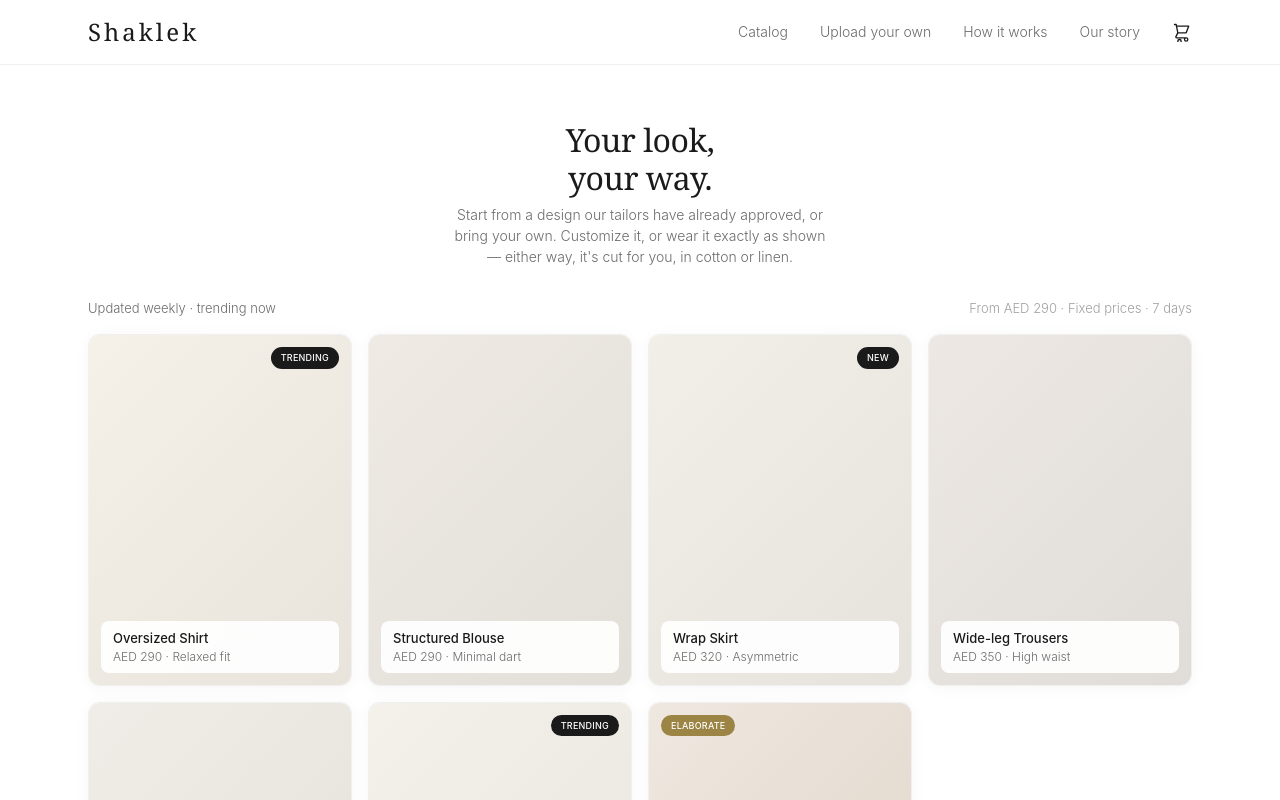
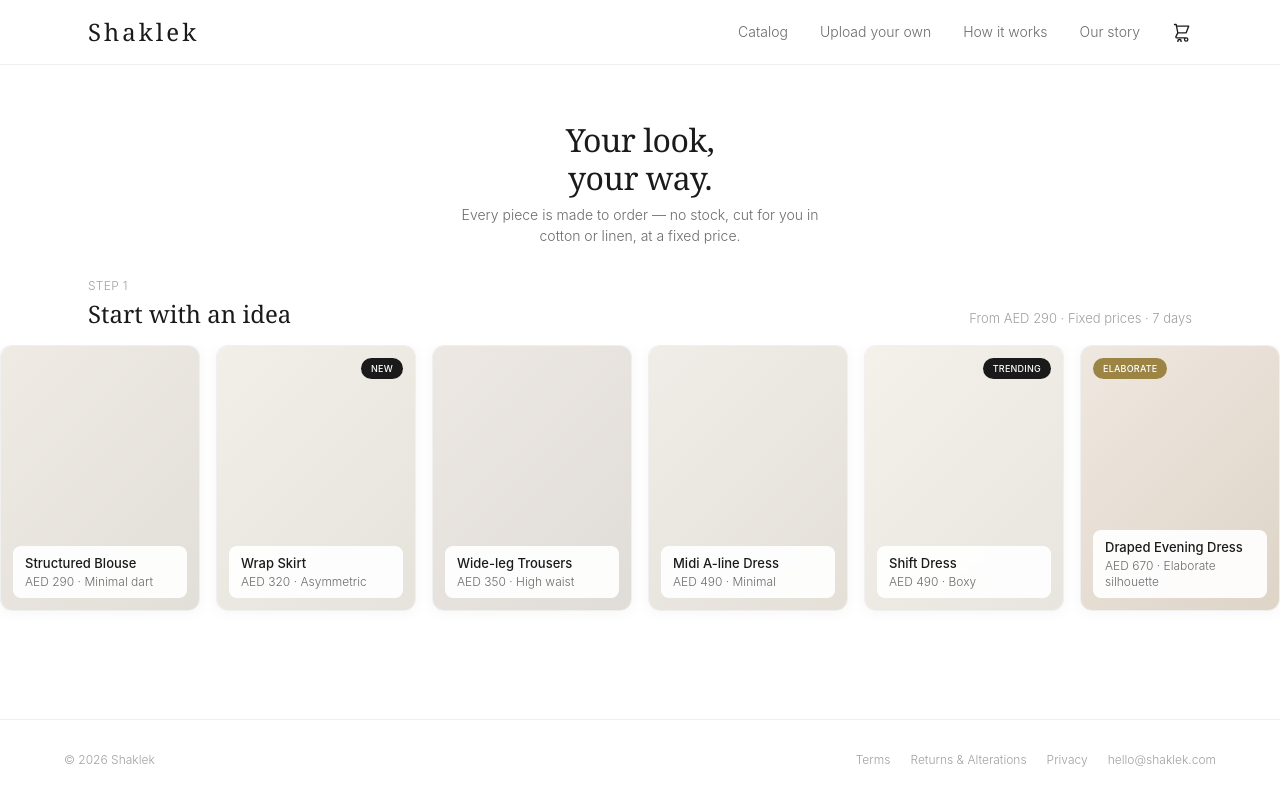
Before and after one commit to shaklekdev/shaklek-website, a Next.js app in the folder website/: page / in a window 1280 px wide. Shown: the top 800 px of the page. Built offline with nearby package versions, Linux system fonts and the light colour scheme.

Commit message:
Unify catalog + upload as Step 1 on homepage
Catalog shown as a horizontal-scroll carousel (overflow-x-auto + snap)
with "Upload your own" as the last card in the same row, under a shared
"Step 1: Start with an idea" heading -- one entry point, not two
separate destinations.

```diff
--- a/website/src/app/globals.css
+++ b/website/src/app/globals.css
@@ -90,3 +90,11 @@ h3 {
   margin-top: 6px;
   line-height: 1.5;
 }
+
+.no-scrollbar {
+  scrollbar-width: none;
+  -ms-overflow-style: none;
+}
+.no-scrollbar::-webkit-scrollbar {
+  display: none;
+}
--- a/website/src/app/page.tsx
+++ b/website/src/app/page.tsx
@@ -1,3 +1,4 @@
+import Link from "next/link";
 import Header from "@/components/Header";
 import CatalogCard from "@/components/CatalogCard";
 import { catalog } from "@/data/catalog";
@@ -14,28 +15,45 @@ export default function Home() {
           your way.
         </h1>
         <p className="subtitle mx-auto mt-3 max-w-sm">
-          Start from a design our tailors have already approved, or bring
-          your own. Customize it, or wear it exactly as shown — either way,
-          it&apos;s cut for you, in cotton or linen.
+          Every piece is made to order — no stock, cut for you in cotton or
+          linen, at a fixed price.
         </p>
       </section>
 
       <section className="mx-auto w-full max-w-6xl px-6 pb-4">
-        <div className="flex items-center justify-between">
-          <p className="text-[13px] text-text-2">
-            Updated weekly · trending now
-          </p>
-          <p className="text-[13px] text-text-3">
-            From AED 290 · Fixed prices · 7 days
-          </p>
+        <div className="flex items-end justify-between">
+          <div>
+            <p className="text-xs tracking-wide text-text-3 uppercase">Step 1</p>
+            <h2 className="mt-1 text-lg text-text">Start with an idea</h2>
+          </div>
+          <p className="text-[13px] text-text-3">From AED 290 · Fixed prices · 7 days</p>
         </div>
       </section>
 
-      <section className="mx-auto w-full max-w-6xl flex-1 px-6 pb-20">
-        <div className="grid grid-cols-2 gap-4 sm:grid-cols-3 lg:grid-cols-4">
+      <section className="w-full pb-20">
+        <div className="no-scrollbar flex snap-x snap-mandatory gap-4 overflow-x-auto px-6 pb-2 sm:justify-center">
           {catalog.map((item) => (
-            <CatalogCard key={item.slug} item={item} />
+            <div key={item.slug} className="w-[160px] shrink-0 snap-start sm:w-[200px]">
+              <CatalogCard item={item} />
+            </div>
           ))}
+          <Link
+            href="/upload"
+            className="flex w-[160px] shrink-0 snap-start flex-col items-center justify-center gap-2 rounded-shaklek-sm border border-dashed border-border-strong p-4 text-center transition-colors hover:border-accent sm:w-[200px]"
+            style={{ aspectRatio: "3 / 4" }}
+          >
+            <svg width="22" height="22" viewBox="0 0 24 24" fill="none" className="text-text-3">
+              <path
+                d="M12 16V4m0 0L7 9m5-5l5 5M5 20h14"
+                stroke="currentColor"
+                strokeWidth="1.6"
+                strokeLinecap="round"
+                strokeLinejoin="round"
+              />
+            </svg>
+            <p className="text-[13px] font-medium text-text">Upload your own</p>
+            <p className="text-xs text-text-3">Bring a photo or sketch</p>
+          </Link>
         </div>
       </section>
     </div>
```
